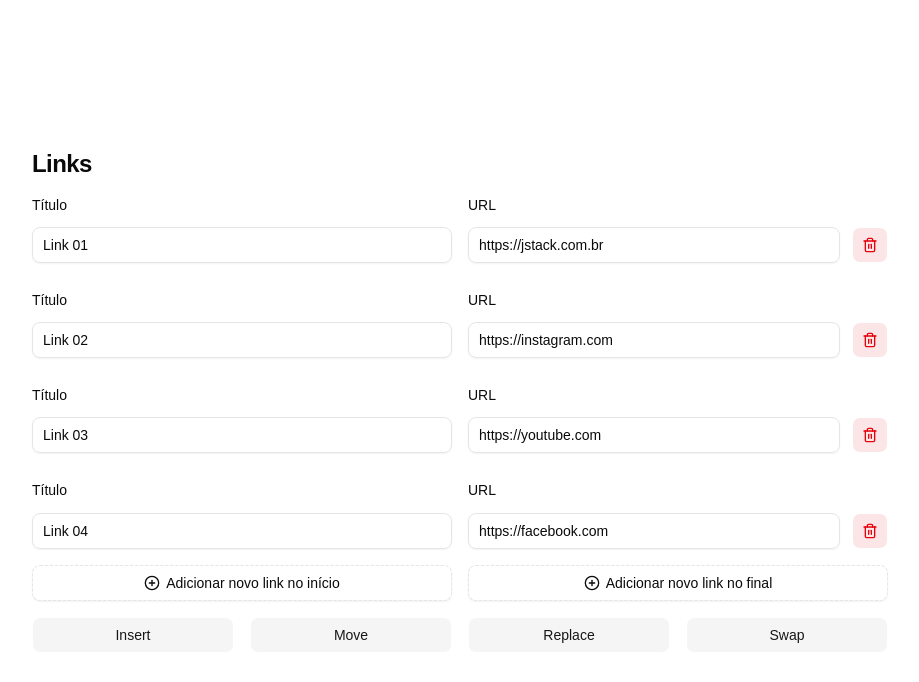
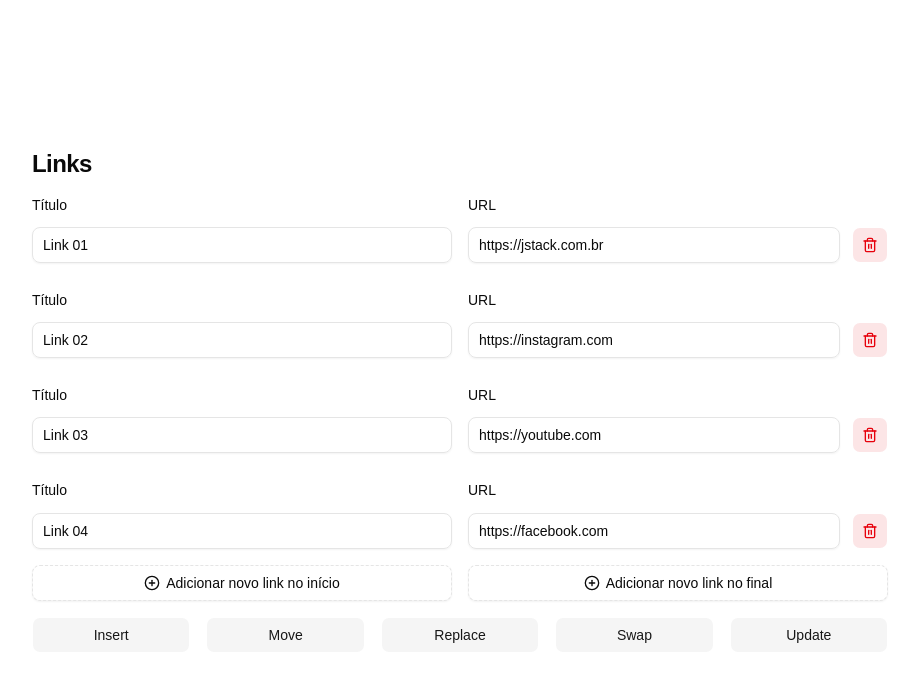
Before and after one commit to andersonkaiti/dynamic-forms, a React (Vite) app: page / in a window 1280 px wide. Shown: the top 682 px of the page, without its empty margins (180-1099 px from the left). Built offline with nearby package versions, Linux system fonts and the light colour scheme.

Commit message:
:sparkles: feat(links): add update link action

```diff
--- a/src/app.tsx
+++ b/src/app.tsx
@@ -86,7 +86,6 @@ export function App() {
             Insert
           </Button>
 
-          {/* Move um link de uma posição para outra, atualizando os índices */}
           <Button
             type="button"
             className="flex-1"
@@ -105,7 +104,6 @@ export function App() {
             Replace
           </Button>
 
-          {/* Troca dois links de posição sem atualizar os índices dos demais */}
           <Button
             type="button"
             className="flex-1"
@@ -114,6 +112,18 @@ export function App() {
           >
             Swap
           </Button>
+
+          {/* Atualiza um link em um índice específico, remontando o campo na DOM */}
+          <Button
+            type="button"
+            className="flex-1"
+            variant="secondary"
+            onClick={() =>
+              links.update(1, { title: 'Updated title', url: 'Updated URL' })
+            }
+          >
+            Update
+          </Button>
         </div>
       </form>
     </div>
```
